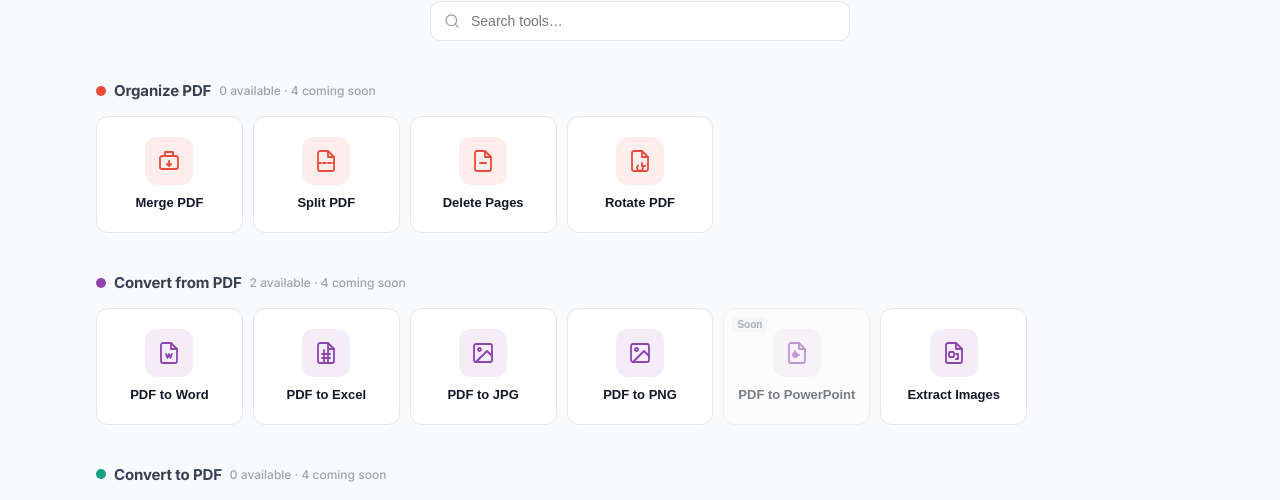
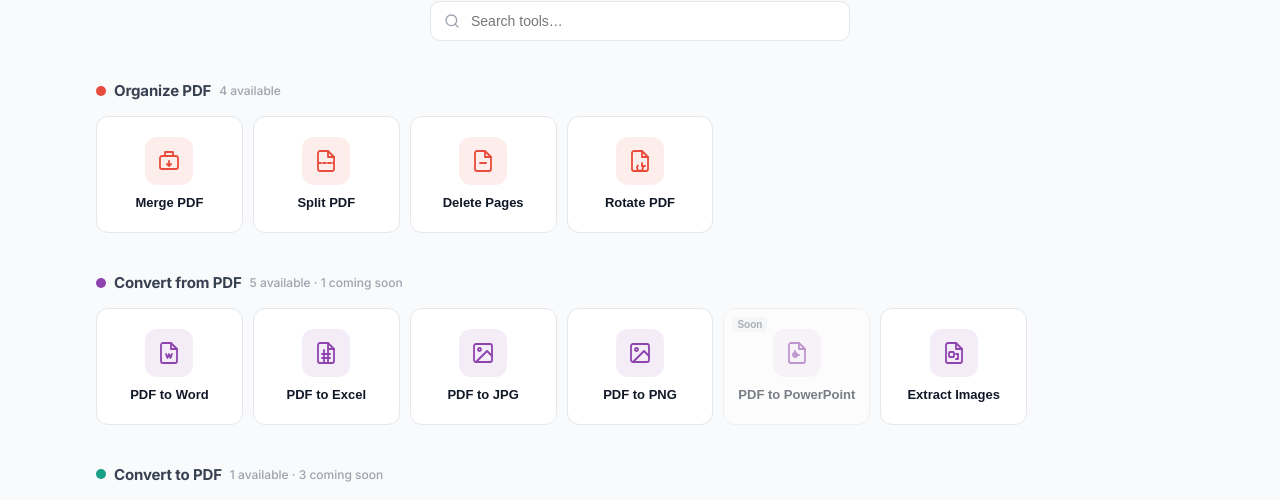
Before and after one commit to ugnib530/pdf-converter, a React (Vite) app in the folder frontend/: page / in a window 1280 px wide. Shown: the part 258-758 px from the top of the page. Built offline with nearby package versions, Linux system fonts and the light colour scheme; no server answers.

Commit message:
Update Home.jsx

```diff
--- a/frontend/src/pages/Home.jsx
+++ b/frontend/src/pages/Home.jsx
@@ -141,9 +141,9 @@ export default function Home({ onSelectTool }) {
               <span style={{
                 fontSize: 12, color: '#9ca3af', fontWeight: 500,
               }}>
-                {tools.filter(t => t.phase === 1).length} available
-                {tools.filter(t => t.phase > 1).length > 0 &&
-                  ` · ${tools.filter(t => t.phase > 1).length} coming soon`}
+                {tools.filter(t => t.phase <= 2).length} available
+                {tools.filter(t => t.phase > 2).length > 0 &&
+                  ` · ${tools.filter(t => t.phase > 2).length} coming soon`}
               </span>
             </div>
             <ToolGrid tools={tools} onSelect={onSelectTool} />
```
